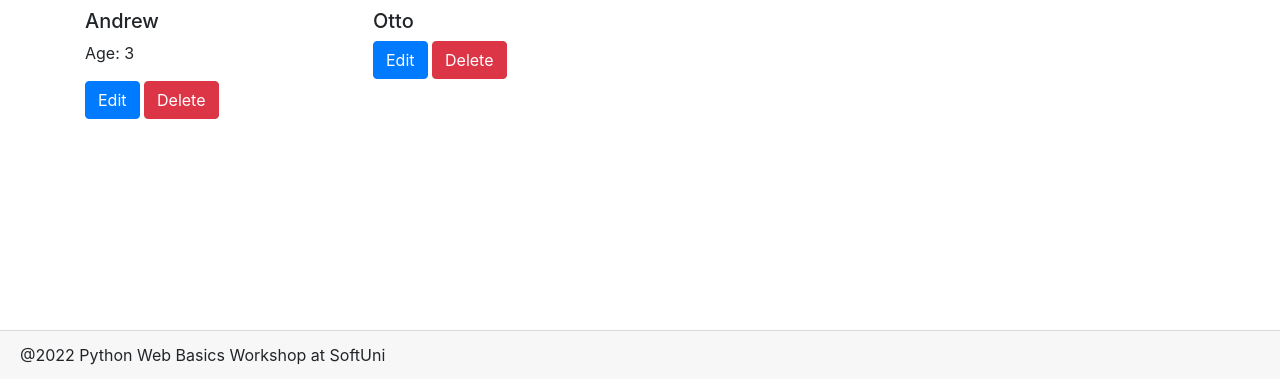
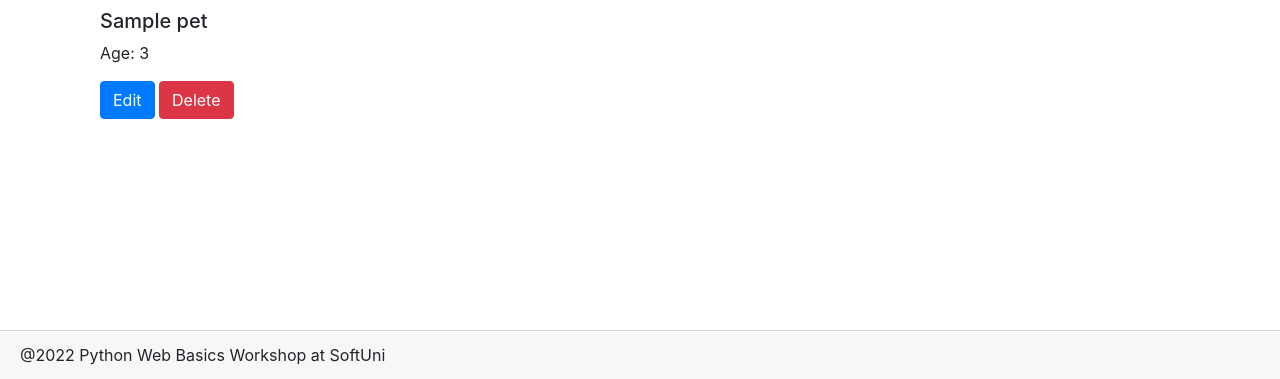
Before and after one commit to vesselindoychev/Python-Web-Basics, a Django app: page /profile/ in a window 1280 px wide. Shown: the part 421-800 px from the top of the page. Run offline with Django 3.2, Linux system fonts and the light colour scheme; tables that the repository leaves empty hold one stand-in row (values such as "Sample post"); grey boxes marked "Sample" are stand-in pictures; some libraries are stand-ins or nearby versions.

Commit message:
Added requirements.txt file and modified some views

```diff
--- a/WorkShop/petstagram/petstagram/main/templates/dashboard.html
+++ b/WorkShop/petstagram/petstagram/main/templates/dashboard.html
@@ -19,7 +19,7 @@
                 {% for pet_photo in pet_photos %}
                     <div class="card ml-3 mb-3" style="width: 18rem;">
                         <!-- Image -->
-                        <img src="{{ pet_photo.photo }}"
+                        <img src="{{ pet_photo.photo.url }}"
                              class="card-img-top" alt="Photo description">
                         <div class="card-body">
                             {% for pet in pet_photo.tagged_pets.all %}
--- a/WorkShop/petstagram/petstagram/main/templates/photo_details.html
+++ b/WorkShop/petstagram/petstagram/main/templates/photo_details.html
@@ -2,7 +2,7 @@
 {% block content %}
     <div class="d-flex">
         <div class="d-inline p-2 w-50">
-            <img src="{{ pet_photo.photo }}"
+            <img src="{{ pet_photo.photo.url }}"
                  class="w-100 rounded mx-auto d-block" alt="Photo description">
         </div>
         <div class="d-inline p-2 w-50">
--- a/WorkShop/petstagram/petstagram/main/templates/profile_details.html
+++ b/WorkShop/petstagram/petstagram/main/templates/profile_details.html
@@ -1,70 +1,35 @@
-<!DOCTYPE html>
-<html lang="en">
-
-<head>
-    <meta charset="UTF-8">
-    <title>Petstagram</title>
-
-    <!-- Bootstrap CSS -->
-    <link rel="stylesheet" href="https://stackpath.bootstrapcdn.com/bootstrap/4.3.1/css/bootstrap.min.css"
-          integrity="sha384-ggOyR0iXCbMQv3Xipma34MD+dH/1fQ784/j6cY/iJTQUOhcWr7x9JvoRxT2MZw1T" crossorigin="anonymous">
-    <link rel="icon" type="image/png" href="https://pluspng.com/img-png/instagram-png-instagram-png-icon-1024.png">
-    <link rel="stylesheet" href="https://stackpath.bootstrapcdn.com/font-awesome/4.7.0/css/font-awesome.min.css"
-          integrity="sha384-wvfXpqpZZVQGK6TAh5PVlGOfQNHSoD2xbE+QkPxCAFlNEevoEH3Sl0sibVcOQVnN" crossorigin="anonymous">
-</head>
-
-<body>
-
-<!-- Navigation Bar -->
-<nav class="navbar navbar-expand-lg navbar-light bg-light" style="margin-bottom:2%">
-    <button class="navbar-toggler" type="button" data-toggle="collapse" data-target="#navbarNavDropdown"
-            aria-controls="navbarNavDropdown" aria-expanded="false" aria-label="Toggle navigation">
-        <span class="navbar-toggler-icon"></span>
-    </button>
-    <div class="collapse navbar-collapse" id="navbarNavDropdown">
-        <ul class="navbar-nav">
-            <li class="nav-item">
-                <a class="nav-link" href="#">Home</a>
-            </li>
-            <li class="nav-item">
-                <a class="nav-link" href="#">Dashboard</a>
-            </li>
-            <li class="nav-item">
-                <a class="nav-link" href="#">Add Pet</a>
-            </li>
-            <li class="nav-item">
-                <a class="nav-link" href="#">Add Photo</a>
-            </li>
-            <li class="nav-item">
-                <a class="nav-link" href="#">Profile</a>
-            </li>
-        </ul>
-    </div>
-</nav>
-<!-- End Navigation Bar -->
-
-<!-- Profile Information -->
-<div class="container">
+{% extends 'base.html' %}
+{% block content %}
+    <div>
         <div class="row justify-content-center">
             <div class="d-flex">
                 <div class="d-inline p-2 w-50">
-                <img src="https://icon-library.com/images/profile-picture-icon/profile-picture-icon-9.jpg"
+                    <img src="{{ profile.picture }}"
                          class="w-50 rounded mx-auto d-block" alt="description">
                 </div>
                 <div class="d-inline p-2 w-50">
                     <div class="d-flex flex-column">
-                    <h5><u>Name:</u> Aleksandra Raykova</h5>
-                    <!-- If Date of Birth -->
-                    <h5><u>Birthdate:</u> July 15, 1999</h5>
-                    <!-- If Email -->
-                    <h5><u>Email:</u> sample@softuni.bg</h5>
-                    <!-- If Gender is Chosen -->
-                    <h5><u>Gender:</u> female</h5>
-                    <!-- If Description -->
-                    <h5><u>Description:</u> This is my profile page</h5>
+                        <h5><u>Name:</u> {{ profile.first_name }} {{ profile.last_name }}</h5>
+
+                        {% if profile.date_of_birth %}
+                            <h5><u>Birthdate:</u> {{ profile.date_of_birth }}</h5>
+                        {% endif %}
+
+                        {% if profile.email %}
+                            <h5><u>Email:</u> {{ profile.email }}</h5>
+                        {% endif %}
+
+                        {% if profile.gender %}
+                            <h5><u>Gender:</u> {{ profile.gender }}</h5>
+                        {% endif %}
+
+                        {% if profile.description %}
+                            <h5><u>Description:</u> {{ profile.description }}</h5>
+                        {% endif %}
+
                     </div>
-                <p class="mt-2">Total Images: 2</p>
-                <p class="mt-2">Total Likes: 21</p>
+                    <p class="mt-2">Total Images: {{ total_pet_images }}</p>
+                    <p class="mt-2">Total Likes: {{ total_pet_photos_likes }}</p>
                     <a href="#" class="btn btn-primary">Edit</a>
                     <a href="#" class="btn btn-danger">Delete</a>
                 </div>
@@ -78,36 +43,16 @@
     <div class="container mb-4">
         <div class="d-flex justify-content-start mb-5">
             <!-- Info for First Pet -->
+            {% for pet in pets %}
+
                 <div style="width: 18rem;">
-            <h5>Andrew</h5>
-            <p class="mt-2">Age: 3</p>
+                    <h5>{{ pet.name }}</h5>
+                    <p class="mt-2">Age: {{ pet.age }}</p>
                     <a href="#" class="btn btn-primary">Edit</a>
                     <a href="#" class="btn btn-danger">Delete</a>
                 </div>
+            {% endfor %}
 
-        <!-- Info for Second Pet -->
-        <div style="width: 18rem;">
-            <h5>Otto</h5>
-            <a href="#" class="btn btn-primary">Edit</a>
-            <a href="#" class="btn btn-danger">Delete</a>
         </div>
     </div>
-</div>
-
-<!-- Page Footer -->
-<footer class="fixed-bottom card-footer ">
-    <div>@2022 Python Web Basics Workshop at SoftUni</div>
-</footer>
-<!-- End Page Footer -->
-
-<script src="https://code.jquery.com/jquery-3.2.1.slim.min.js"
-        integrity="sha384-KJ3o2DKtIkvYIK3UENzmM7KCkRr/rE9/Qpg6aAZGJwFDMVNA/GpGFF93hXpG5KkN"
-        crossorigin="anonymous"></script>
-<script src="https://cdnjs.cloudflare.com/ajax/libs/popper.js/1.11.0/umd/popper.min.js"
-        integrity="sha384-b/U6ypiBEHpOf/4+1nzFpr53nxSS+GLCkfwBdFNTxtclqqenISfwAzpKaMNFNmj4"
-        crossorigin="anonymous"></script>
-<script src="https://maxcdn.bootstrapcdn.com/bootstrap/4.0.0-beta/js/bootstrap.min.js"
-        integrity="sha384-h0AbiXch4ZDo7tp9hKZ4TsHbi047NrKGLO3SEJAg45jXxnGIfYzk4Si90RDIqNm1"
-        crossorigin="anonymous"></script>
-</body>
-</html>
+{% endblock %}
--- a/WorkShop/petstagram/petstagram/main/urls.py
+++ b/WorkShop/petstagram/petstagram/main/urls.py
@@ -8,5 +8,6 @@ urlpatterns = [
     path('profile/', show_profile, name='profile'),
     path('photo/details/<int:pk>', show_pet_photo_details, name='pet-photo-details'),
     path('photo/like/<int:pk>/', like_pet_photo, name='like-pet-photo'),
+    # path('unauthorize/profile', show_profile, nam)
 
 ]
--- a/WorkShop/petstagram/petstagram/main/views.py
+++ b/WorkShop/petstagram/petstagram/main/views.py
@@ -1,6 +1,6 @@
 from django.shortcuts import render, redirect
 
-from petstagram.main.models import Profile, PetPhoto
+from petstagram.main.models import Profile, PetPhoto, Pet
 
 
 def get_profile():
@@ -29,7 +29,20 @@ def show_dashboard(request):
 
 
 def show_profile(request):
-    return render(request, 'profile_details.html')
+    profile = get_profile()
+    # if not profile:
+    #     return render(request, '401_error.html')
+    pet_photos = PetPhoto.objects.filter(tagged_pets__user_profile=profile).distinct()
+    total_pet_photos_likes = sum(pp.likes for pp in pet_photos)
+    total_pet_images = len(pet_photos)
+    pets = Pet.objects.filter(user_profile=profile)
+    context = {
+        'profile': profile,
+        'total_pet_images': total_pet_images,
+        'total_pet_photos_likes': total_pet_photos_likes,
+        'pets': pets,
+    }
+    return render(request, 'profile_details.html', context)
 
 
 def show_pet_photo_details(request, pk):
--- a/WorkShop/petstagram/petstagram/settings.py
+++ b/WorkShop/petstagram/petstagram/settings.py
@@ -127,7 +127,12 @@ USE_TZ = True
 # https://docs.djangoproject.com/en/3.2/howto/static-files/
 
 STATIC_URL = '/static/'
+STATICFILES_DIRS = [
+    BASE_DIR / 'staticfiles',
+]
 
+MEDIA_ROOT = BASE_DIR / 'mediafiles'
+MEDIA_URL = '/media/'
 # Default primary key field type
 # https://docs.djangoproject.com/en/3.2/ref/settings/#default-auto-field
 
--- a/WorkShop/petstagram/petstagram/urls.py
+++ b/WorkShop/petstagram/petstagram/urls.py
@@ -1,7 +1,9 @@
+from django.conf import settings
+from django.conf.urls.static import static
 from django.contrib import admin
 from django.urls import path, include
 
 urlpatterns = [
     path('admin/', admin.site.urls),
     path('', include('petstagram.main.urls')),
-]
+] + static(settings.MEDIA_URL, document_root=settings.MEDIA_ROOT)
--- /dev/null
+++ b/WorkShop/petstagram/requirements.txt
@@ -0,0 +1,6 @@
+asgiref==3.6.0
+Django==3.2.18
+Pillow==9.4.0
+pytz==2022.7.1
+sqlparse==0.4.3
+typing_extensions==4.5.0
```
Also changed, not shown: WorkShop/petstagram/mediafiles/cat.jpg (added). Lines whose indentation alone changed are shown as unchanged.
